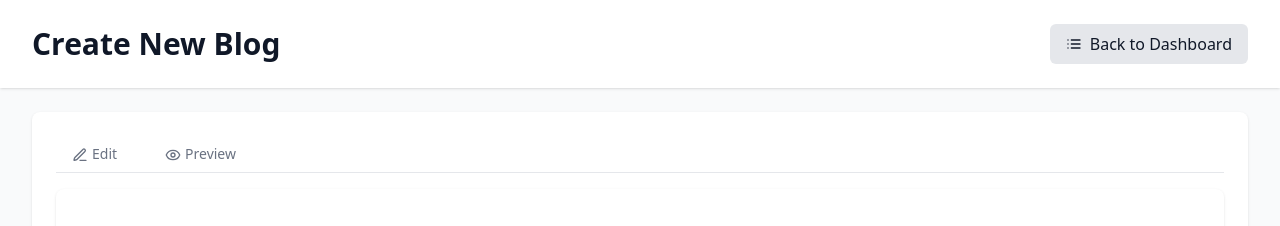
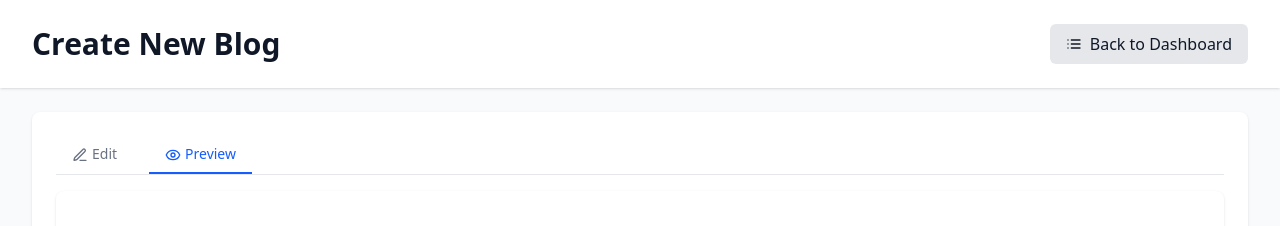
Before and after one commit to Amaan63/Blog-Editor, a React (Vite) app in the folder frontend/: page /editor/preview in a window 1280 px wide. Shown: the top 226 px of the page. Built offline with nearby package versions, Linux system fonts and the light colour scheme.

Commit message:
added link for Edit and Preview Button

```diff
--- a/frontend/src/components/BlogEditor/TabNavigation.jsx
+++ b/frontend/src/components/BlogEditor/TabNavigation.jsx
@@ -1,31 +1,39 @@
-// components/TabNavigation.jsx
+import { Link, useLocation } from "react-router-dom";
 import { PenLine, Eye } from "lucide-react";
 
-const TabNavigation = ({ activeTab, setActiveTab }) => {
+const TabNavigation = () => {
+  const location = useLocation();
+
+  const isEdit =
+    location.pathname === "/editor" ||
+    location.pathname.startsWith("/editor/edit");
+
+  const isPreview = location.pathname.startsWith("/editor/preview");
+
   return (
     <div className="flex border-b border-gray-200 mb-4">
-      <button
+      <Link
+        to="/editor/edit"
         className={`px-4 py-2 text-sm font-medium ${
-          activeTab === "edit"
+          isEdit
             ? "text-blue-600 border-b-2 border-blue-600"
             : "text-gray-500 hover:text-gray-700"
         }`}
-        onClick={() => setActiveTab("edit")}
       >
         <PenLine size={16} className="inline mr-1" />
         Edit
-      </button>
-      <button
+      </Link>
+      <Link
+        to="/editor/preview"
         className={`px-4 py-2 ml-4 text-sm font-medium ${
-          activeTab === "preview"
+          isPreview
             ? "text-blue-600 border-b-2 border-blue-600"
             : "text-gray-500 hover:text-gray-700"
         }`}
-        onClick={() => setActiveTab("preview")}
       >
         <Eye size={16} className="inline mr-1" />
         Preview
-      </button>
+      </Link>
     </div>
   );
 };
```
